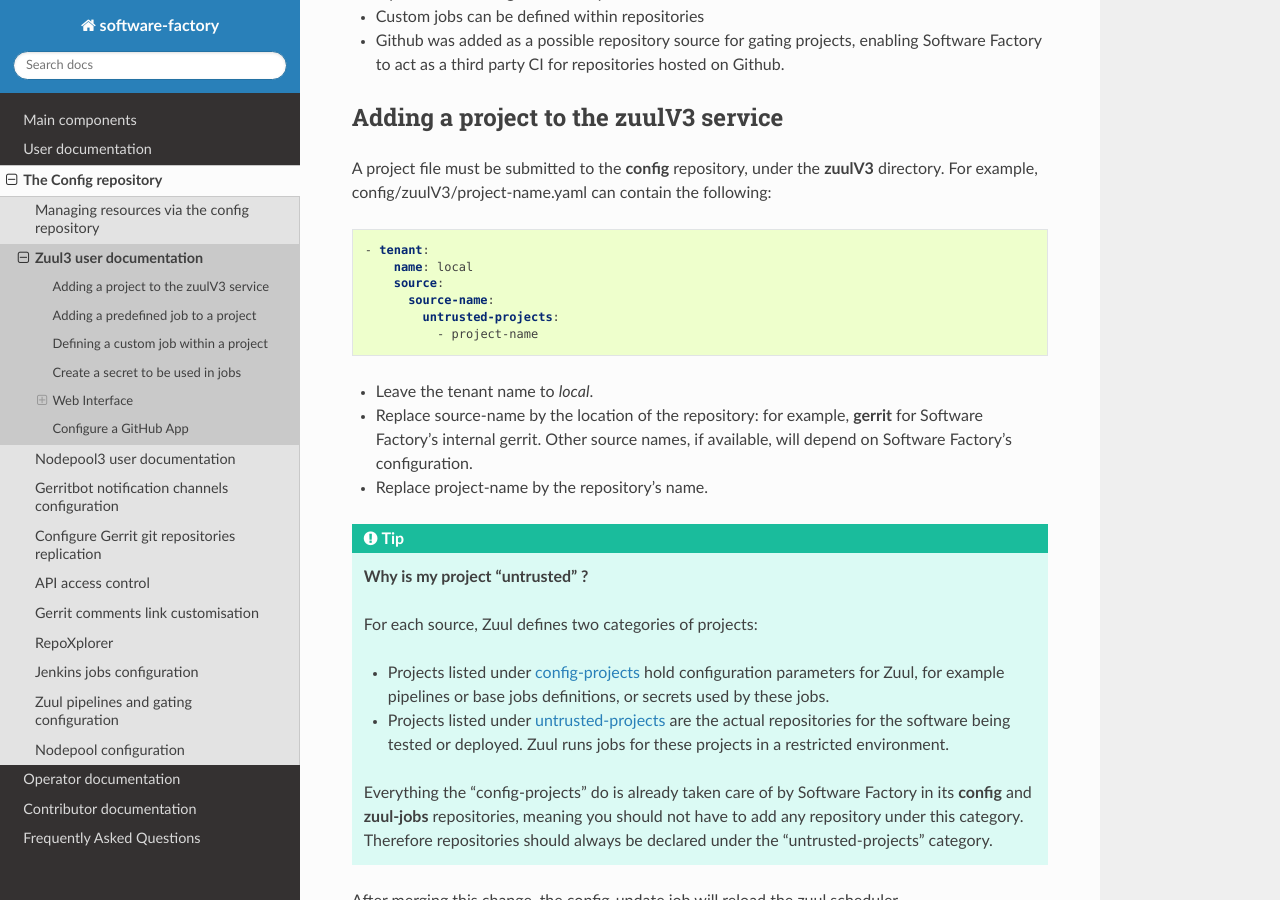
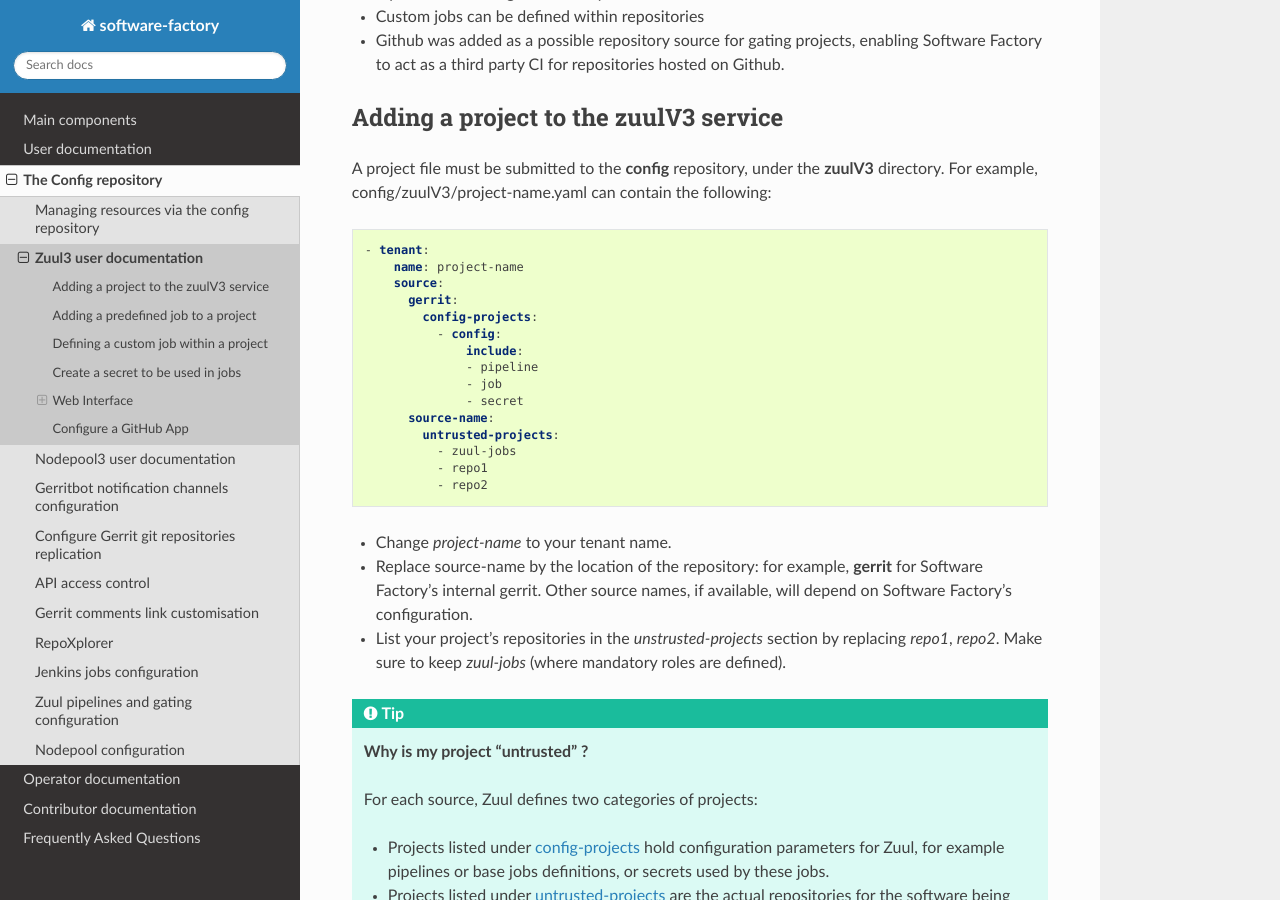
Before and after one commit to softwarefactory-project/sf-docs, a Sphinx documentation site: the page built from docs/project_config/zuul3_user.rst, in a window 1280 px wide and 900 px high, scrolled down 640 px. Built offline with Sphinx 7.4.7 and the Read the Docs theme 2.0.0, drawn with Linux system fonts in a browser that asks for light colours.

Commit message:
doc: zuulv3 use a custom tenant along with config project
Change-Id: Ia67fb223f7e9eb049666592e21b85ad56902de9a

```diff
--- a/docs/project_config/zuul3_user.rst
+++ b/docs/project_config/zuul3_user.rst
@@ -42,18 +42,28 @@
 .. code-block:: yaml
 
   - tenant:
-      name: local
+      name: project-name
       source:
+        gerrit:
+          config-projects:
+            - config:
+                include:
+                - pipeline
+                - job
+                - secret
         source-name:
           untrusted-projects:
-            - project-name
+            - zuul-jobs
+            - repo1
+            - repo2
 
 
-* Leave the tenant name to *local*.
+* Change *project-name* to your tenant name.
 * Replace source-name by the location of the repository: for example, **gerrit** for
   Software Factory's internal gerrit. Other source names, if available, will depend
   on Software Factory's configuration.
-* Replace project-name by the repository's name.
+* List your project's repositories in the *unstrusted-projects* section by replacing
+  *repo1*, *repo2*. Make sure to keep *zuul-jobs* (where mandatory roles are defined).
 
 .. tip::
 
```
